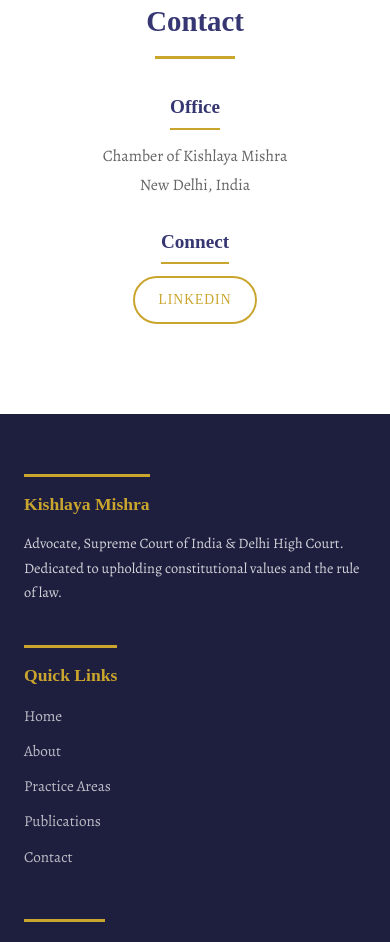
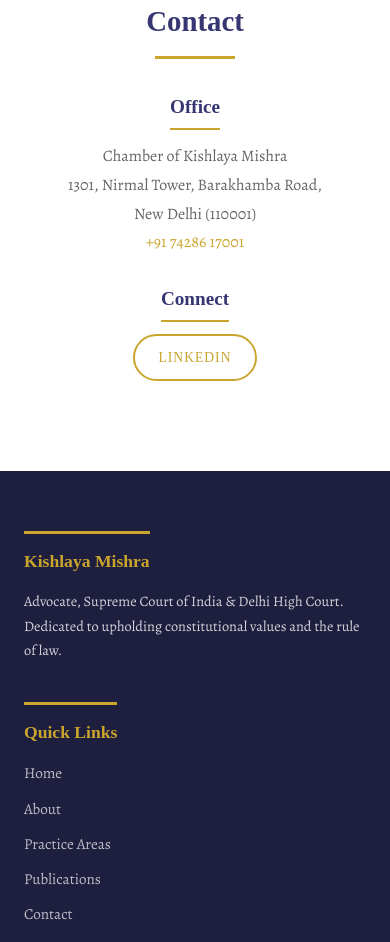
Before and after one commit to mishrakishlaya-hub/website, a plain HTML site: page index.html in a window 390 px wide. Shown: the part 9290-10232 px from the top of the page. Drawn offline with nearby package versions, Linux system fonts and the light colour scheme; a web font is replaced by a local one.

Commit message:
Add office address and phone number to contact section

```diff
--- a/index.html
+++ b/index.html
@@ -249,7 +249,8 @@
             <div class="contact-centered">
                 <div class="contact-item">
                     <h4>Office</h4>
-                    <p>Chamber of Kishlaya Mishra<br>New Delhi, India</p>
+                    <p>Chamber of Kishlaya Mishra<br>1301, Nirmal Tower, Barakhamba Road,<br>New Delhi (110001)</p>
+<p><a href="tel:+917428617001">+91 74286 17001</a></p>
                 </div>
                 <div class="contact-item">
                     <h4>Connect</h4>
```
